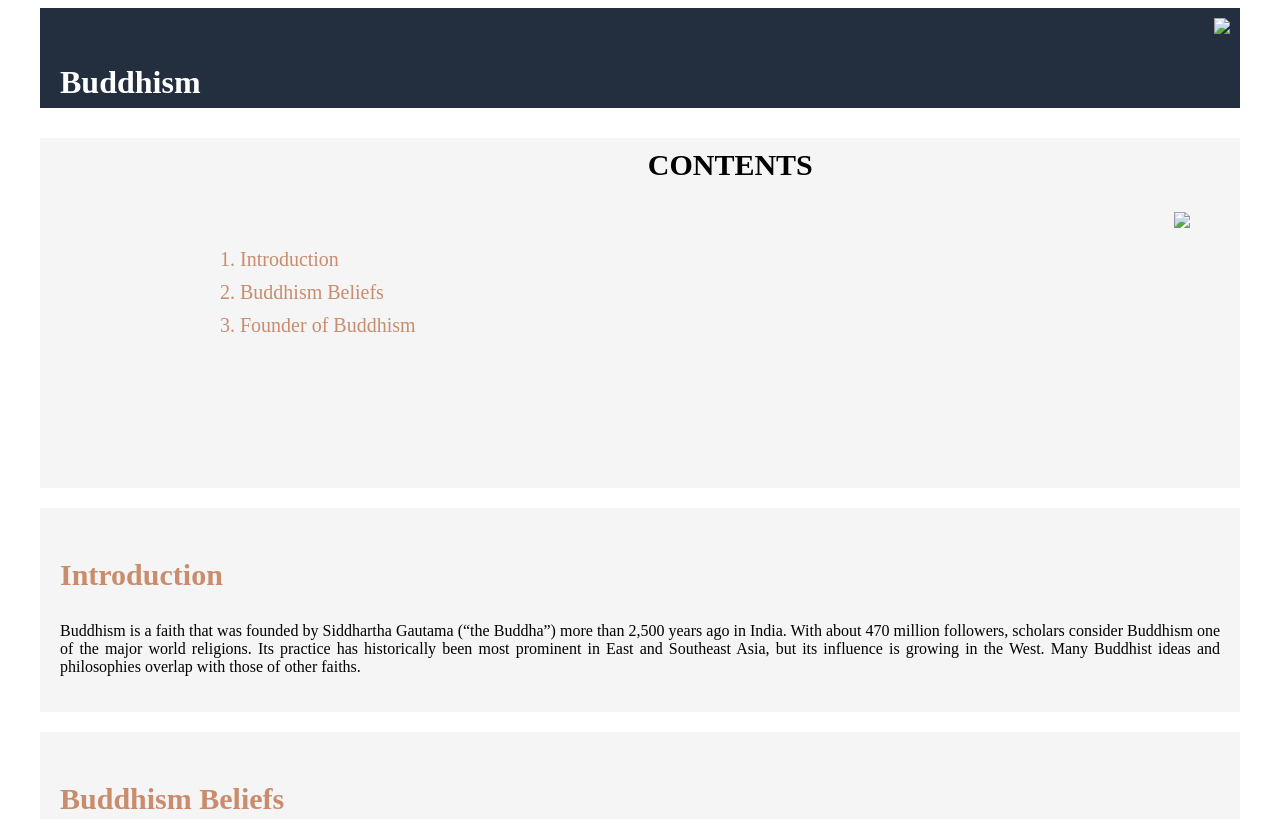
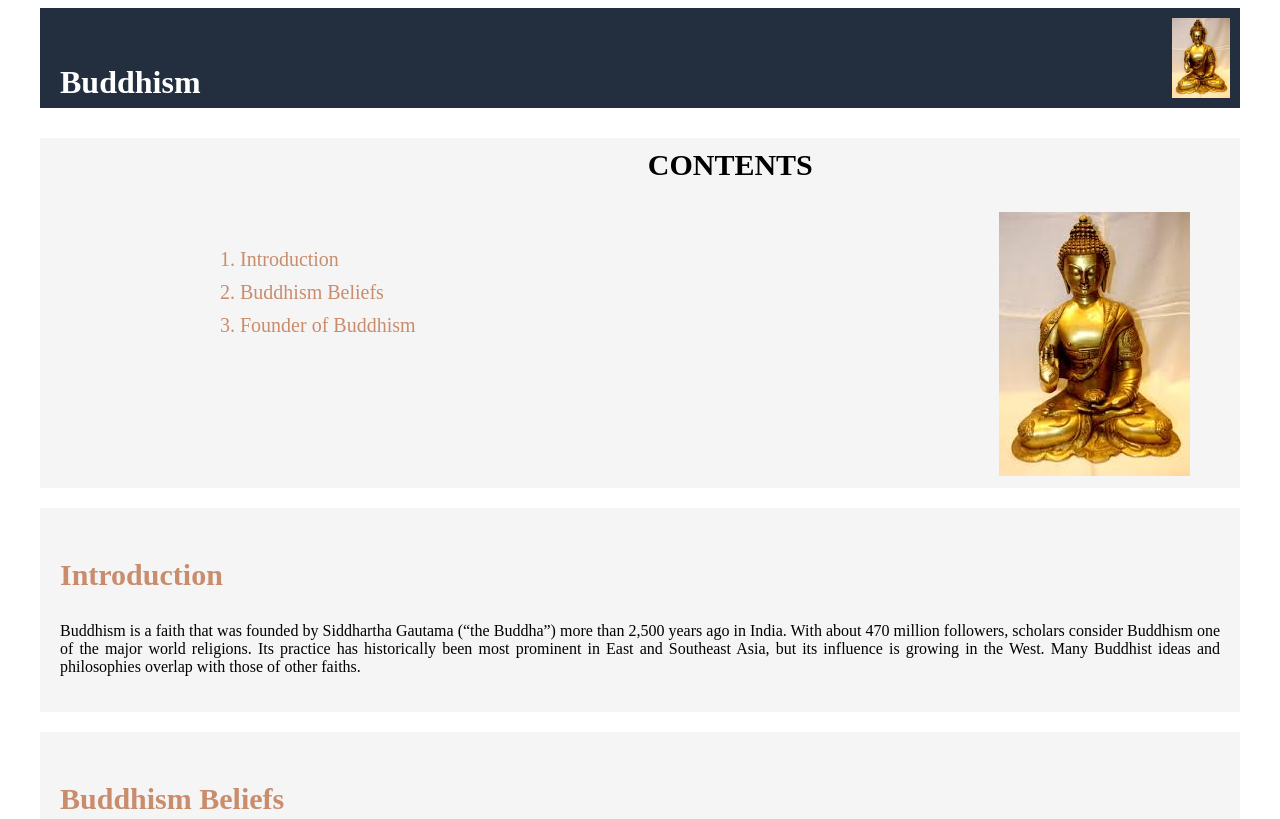
Before and after one commit to karthikrajas15/karthikrajas15.github.io, a plain HTML site: page index.html in a window 1280 px wide. Shown: the top 819 px of the page. Drawn offline with Linux system fonts and the light colour scheme.

Commit message:
Update index.html

```diff
--- a/index.html
+++ b/index.html
@@ -20,7 +20,7 @@
             <div style="height:100px;background:#232F3E;">
                 <h1 style="float:left;color:white; padding:35px 20px">Buddhism</h1>
                 <div style="float:right;">
-                    <img src="images/buddha.jpeg" style="height:80px;padding: 10px 10px;">
+                    <img src="buddha.jpeg" style="height:80px;padding: 10px 10px;">
                 </div>
             </div>
             <div style="height:350px;background:#F5F5F5;" id="content">
@@ -31,7 +31,7 @@
                     <li>Founder of Buddhism</li>
                 </ol>
                 <div style="float: right;">
-                    <img src="images/buddha.jpeg" style="height:100%;padding: 0 50px;">
+                    <img src="buddha.jpeg" style="height:100%;padding: 0 50px;">
                 </div>
             </div>
             <div style="background:#F5F5F5;margin-top:20px;">
```
